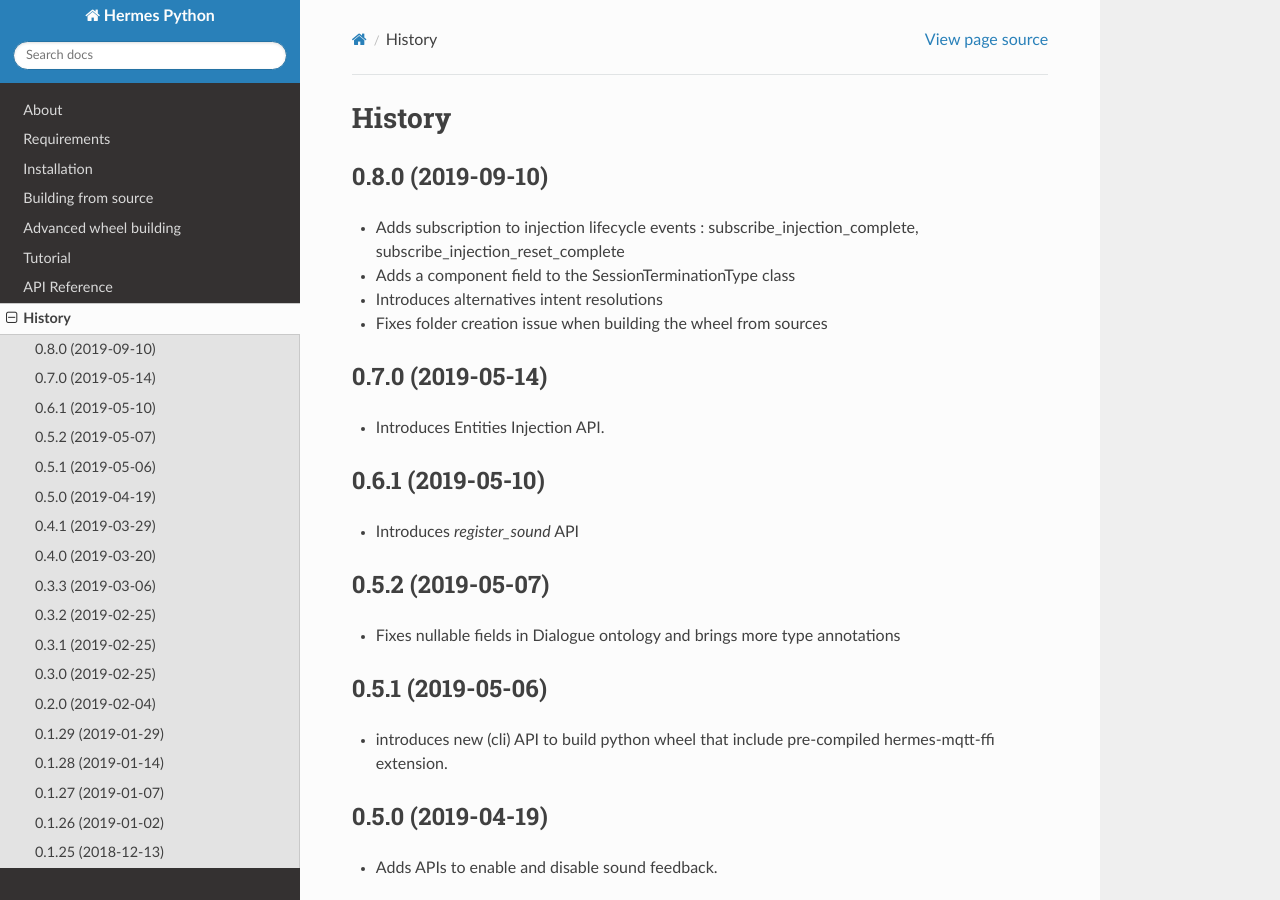
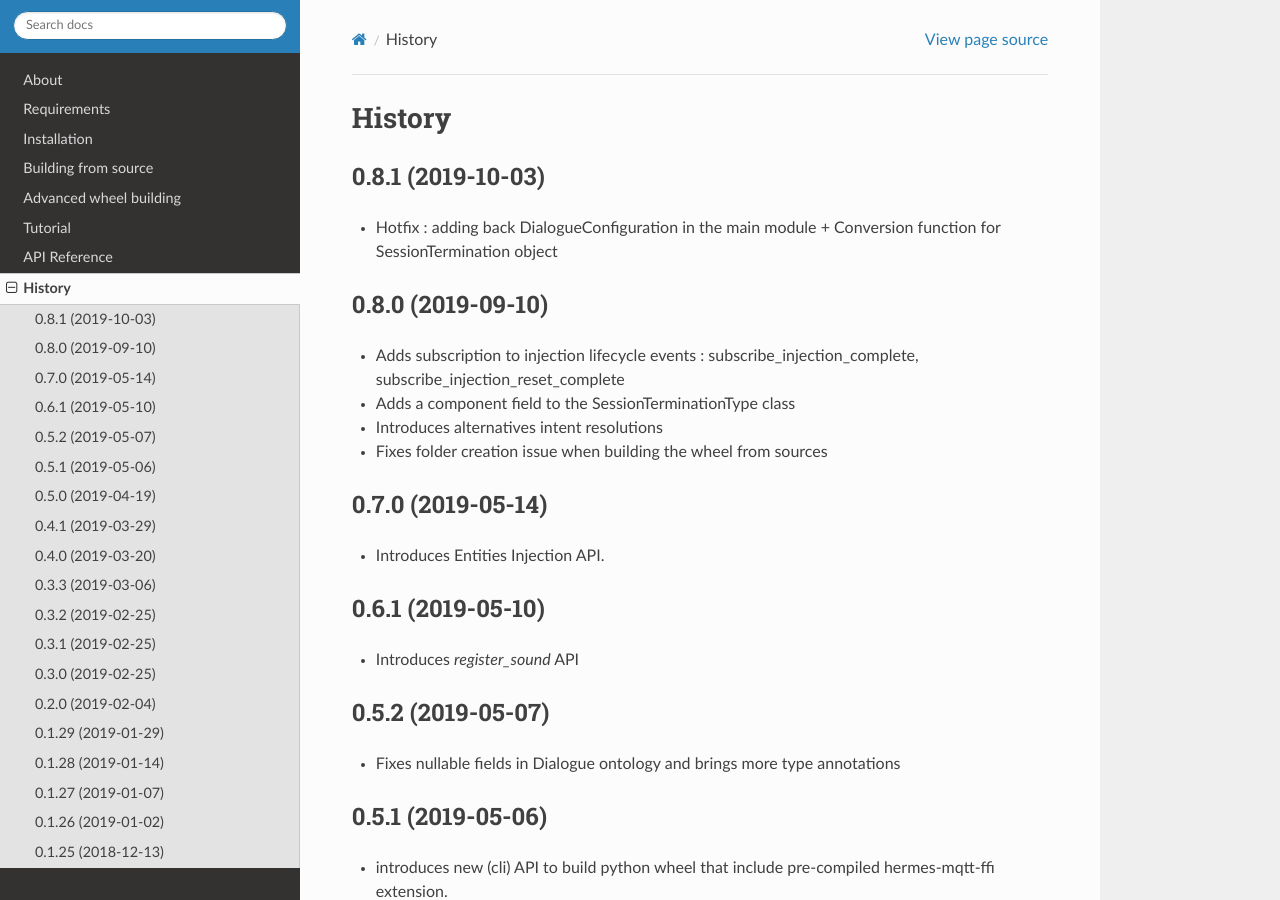
Before and after one commit to snipsco/hermes-protocol, a Sphinx documentation site: the page built from platforms/hermes-python/documentation/source/HISTORY.rst, in a window 1280 px wide and 900 px high. Built offline with Sphinx 7.4.7 and the Read the Docs theme 2.0.0, drawn with Linux system fonts in a browser that asks for light colours.

Commit message:
bump version

```diff
--- a/platforms/hermes-python/documentation/source/HISTORY.rst
+++ b/platforms/hermes-python/documentation/source/HISTORY.rst
@@ -1,5 +1,9 @@
 History
 ==========
+0.8.1 (2019-10-03)
+------------------
+* Hotfix : adding back DialogueConfiguration in the main module + Conversion function for SessionTermination object
+
 0.8.0 (2019-09-10)
 ------------------
 * Adds subscription to injection lifecycle events : subscribe_injection_complete, subscribe_injection_reset_complete
--- a/platforms/hermes-python/hermes_python/__version__.py
+++ b/platforms/hermes-python/hermes_python/__version__.py
@@ -1,5 +1,5 @@
 __title__ = 'hermes_python'
-__version__ = '0.8.0'
+__version__ = '0.8.1'
 __description__ = 'Python bindings for Snips Hermes Protocol'
 __url__ = {
     'Documentation': 'https://hermespython.readthedocs.io/en/latest/',
```
